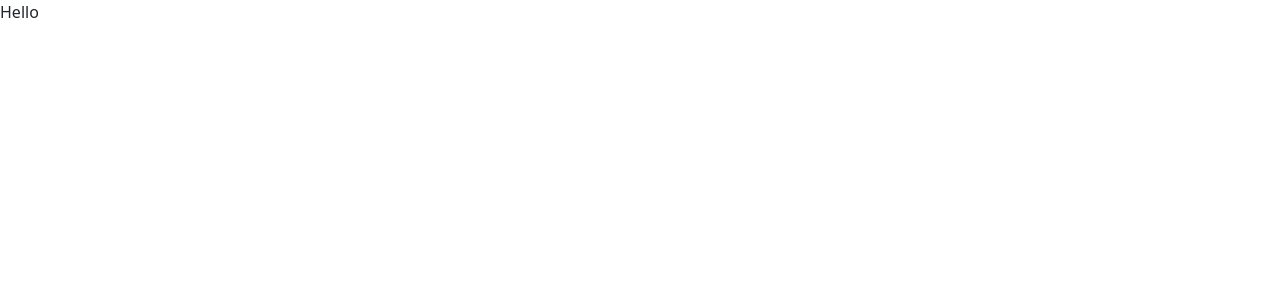
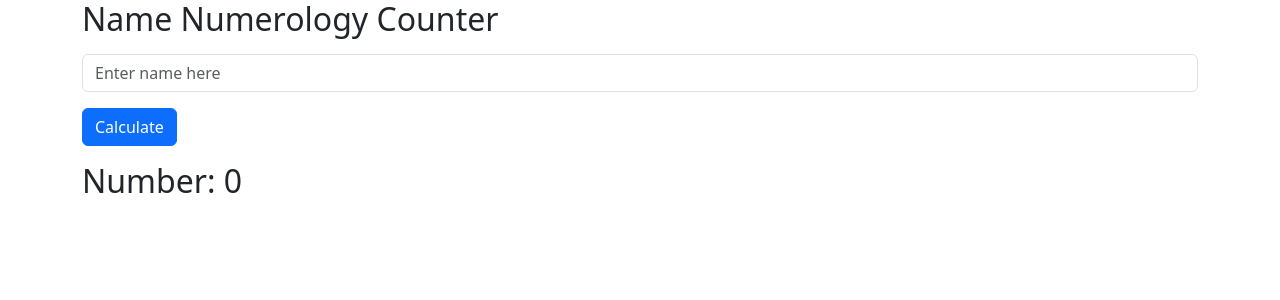
Before and after one commit to suhanask003/numerology, a React (Create React App) app: page / in a window 1280 px wide. Shown: the top 300 px of the page. Built offline with nearby package versions, Linux system fonts and the light colour scheme.

Commit message:
add core functions

```diff
--- a/src/App.js
+++ b/src/App.js
@@ -1,9 +1,11 @@
+import TextForm from "./components/TextForm";
 
 
 function App() {
   return (
-    <div className="App">
-      Hello
+    <div className="container">
+      <h2>Name Numerology Counter</h2>
+      <TextForm/>
     </div>
   );
 }
--- /dev/null
+++ b/src/components/TextForm.js
@@ -0,0 +1,56 @@
+import React, { useState } from 'react'
+
+const TextForm = () => {
+    let valmap = {
+        'A': 1,
+        'I': 1,
+        'J': 1,
+        'Q': 1,
+        'Y': 1,
+        'B': 2,
+        'K': 2,
+        'R': 2,
+        'C': 3,
+        'G': 3,
+        'L': 3,
+        'S': 3,
+        'D': 4,
+        'M': 4,
+        'T': 4,
+        'H': 5,
+        'E': 5,
+        'N': 5,
+        'X': 5,
+        'U': 6,
+        'V': 6,
+        'W': 6,
+        'O': 7,
+        'Z': 7,
+        'P': 8,
+        'F': 8
+    };
+    let [sum, setSum] = useState(0);
+
+    let [name, setName] = useState("");
+    const handleOnChange = (event) => {
+        setName(event.target.value);
+    }
+
+    const handleSum = () => {
+        let count = 0;
+        for (let i = 0; i < name.length; i++) {
+            count += valmap[name[i].toUpperCase()];
+        }
+        setSum(count);
+    }
+
+    return (
+        <div className="mb-3">
+            <input type="text" className="form-control mt-3" value={name} onChange={handleOnChange} id="nameControlInput1" placeholder="Enter name here" />
+            <button className='btn btn-primary my-3' onClick={handleSum}>Calculate</button>
+            <h2>Number: {sum}</h2>
+        </div>
+    )
+}
+
+export default TextForm
```
